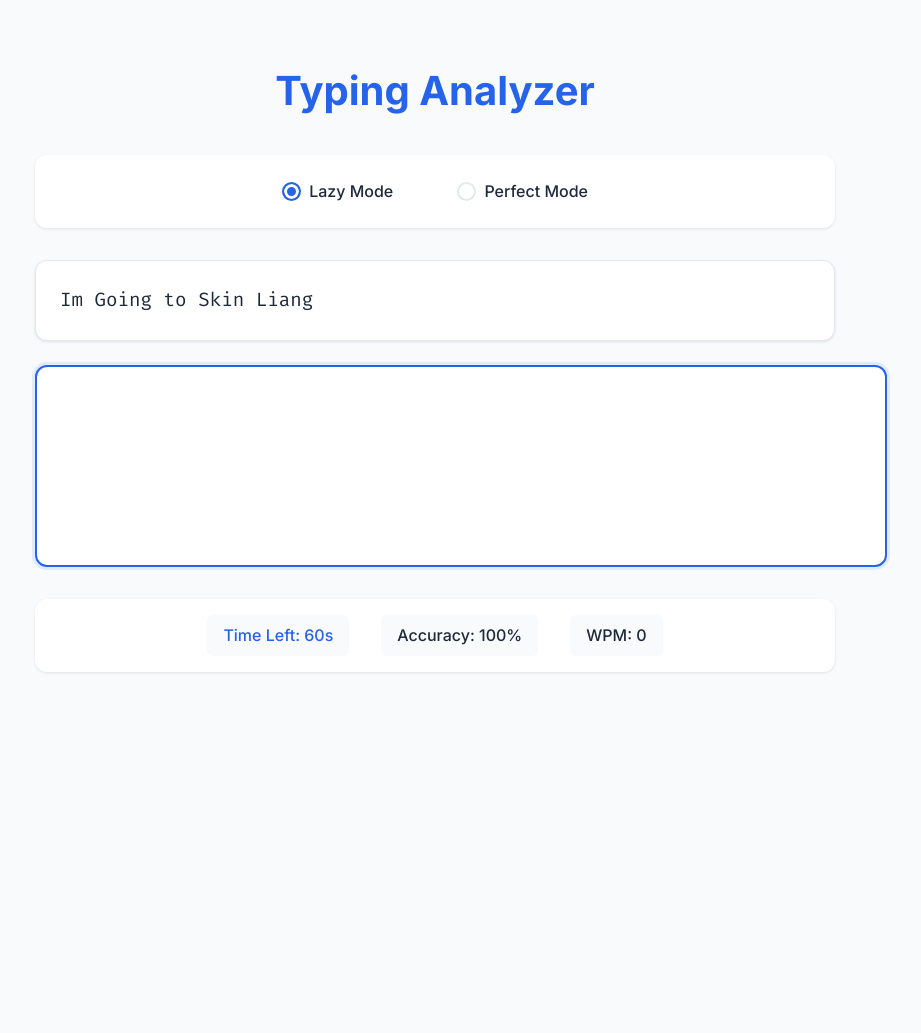
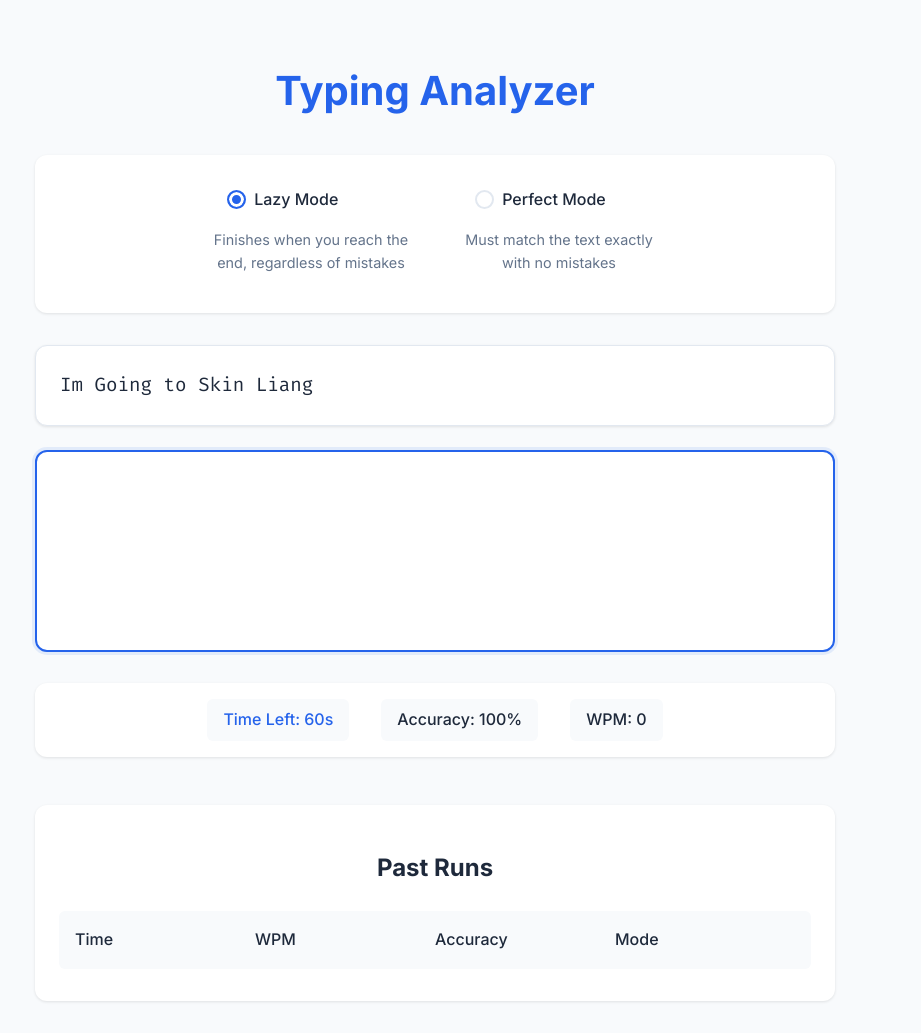
Before and after one commit to Kenderdragon/MDN_Application, a Flask app: page / in a window 1280 px wide. Shown: the whole page, without its empty margins (205-1126 px from the left). Before the commit the page ends 673 px from the top, so only its background shows below. Run offline with Flask 3, Linux system fonts and the light colour scheme.

Commit message:
adds Previous Results and refactors script.js
-breaks script.js into refactored files
- Adds previous test  storage through IndexedDB
- General Refactoring of individual test, more modular for future extension

```diff
--- /dev/null
+++ b/app/static/js/historyManager.js
@@ -0,0 +1,115 @@
+export class HistoryManager {
+    constructor(historyContainerId) {
+        this.containerId = historyContainerId;
+        this.container = document.getElementById(historyContainerId);
+        // Ensure the container element exists
+        if (!this.container) {
+            throw new Error(`Element with ID '${historyContainerId}' not found.`);
+        }
+
+        // Initialize IndexedDB
+        this.dbPromise = this.initDatabase();
+    }
+
+    async initDatabase() {
+        return new Promise((resolve, reject) => {
+            const request = indexedDB.open('TypingApp', 1);
+
+            request.onupgradeneeded = (event) => {
+                const db = event.target.result;
+                if (!db.objectStoreNames.contains('history')) {
+                    db.createObjectStore('history', { keyPath: 'id', autoIncrement: true });
+                }
+            };
+
+            request.onsuccess = (event) => {
+                resolve(event.target.result);
+            };
+
+            request.onerror = (event) => {
+                reject(event.target.error);
+            };
+        });
+    }
+
+    async loadHistory() {
+        const db = await this.dbPromise;
+        const transaction = db.transaction('history', 'readonly');
+        const store = transaction.objectStore('history');
+
+        const request = store.getAll();
+
+        request.onsuccess = () => {
+            const history = request.result;
+            // Generate and render the markup for the latest 10 entries
+            const historyMarkup = history
+                .sort((a, b) => b.timestamp - a.timestamp) // Sort by timestamp, newest first
+                .slice(0, 10) // Limit to the 10 most recent entries
+                .map(this.createHistoryEntryMarkup) // Create HTML for each entry
+                .join('');
+
+            // Update the container with the generated markup
+            this.container.innerHTML = historyMarkup;
+        };
+
+        request.onerror = () => {
+            console.error('Failed to load history from IndexedDB.');
+        };
+    }
+
+    async saveRun(stats, mode) {
+        const db = await this.dbPromise;
+        const transaction = db.transaction('history', 'readwrite');
+        const store = transaction.objectStore('history');
+
+        const run = this.createRunEntry(stats, mode);
+        store.add(run);
+
+        transaction.oncomplete = () => {
+            // Reload the history to reflect the update
+            this.loadHistory();
+        };
+
+        transaction.onerror = () => {
+            console.error('Failed to save run to IndexedDB.');
+        };
+    }
+
+    async clearHistory() {
+        const db = await this.dbPromise;
+        const transaction = db.transaction('history', 'readwrite');
+        const store = transaction.objectStore('history');
+
+        const request = store.clear();
+
+        request.onsuccess = () => {
+            // Reload the history to reflect the cleared state
+            this.loadHistory();
+        };
+
+        request.onerror = () => {
+            console.error('Failed to clear history from IndexedDB.');
+        };
+    }
+
+    createRunEntry(stats, mode) {
+        // Create a new run entry object with the current timestamp and mode
+        return {
+            ...stats,
+            timestamp: Date.now(),
+            mode: mode ? 'Perfect' : 'Lazy',
+        };
+    }
+
+    createHistoryEntryMarkup(run) {
+        // Generate the HTML markup for a single history entry
+        return `
+            <div class="run-entry">
+                <span>${new Date(run.timestamp).toLocaleTimeString()}</span>
+                <span>${run.wpm} WPM</span>
+                <span>${run.accuracy}%</span>
+                <span>${run.mode}</span>
+            </div>
+        `;
+    }
+}
--- /dev/null
+++ b/app/static/js/main.js
@@ -0,0 +1,32 @@
+import { TypingTest } from './testCore.js';
+import { HistoryManager } from './historyManager.js';
+
+document.addEventListener('DOMContentLoaded', () => {
+    const elements = {
+        timer: document.getElementById('timer'),
+        typingBox: document.getElementById('typing-area'),
+        // Store the text content directly
+        targetText: document.getElementById('reference-text').textContent.trim(),
+        accuracyCounter: document.getElementById('accuracy'),
+        speedCounter: document.getElementById('wpm'),
+        modeButtons: document.querySelectorAll('input[name="mode"]'),
+        retryButton: document.getElementById('restart-btn')
+    };
+
+    // Buggy shitty managers I've made, probably needs to be refactored
+    const historyManager = new HistoryManager('run-history');
+    const typingTest = new TypingTest(elements);
+    historyManager.loadHistory();
+
+    // Saves the test
+    const originalFinishTest = typingTest.finishTest.bind(typingTest);
+    typingTest.finishTest = (message) => {
+        const stats = originalFinishTest(message);
+        if (stats) {
+            historyManager.saveRun(stats, typingTest.settings.strictMode);
+        }
+    };
+
+    // Start first test
+    typingTest.resetTest();
+});
--- /dev/null
+++ b/app/static/js/testCore.js
@@ -0,0 +1,145 @@
+export class TypingTest {
+    constructor(elements, options = {}) {
+        this.elements = elements;
+        this.settings = {
+            duration: options.duration || 60,
+            strictMode: false
+        };
+
+        // IDK if this state approach is the best, slow but convenient
+        // Probably should avoid this for anything more complex than basic variables.
+        this.state = {
+            timeRemaining: this.settings.duration,
+            timerRunning: null,
+            testStartTime: null,
+        };
+
+        // Not Very familiar with binding as a practice. If it works it works.
+        this.resetTest = this.resetTest.bind(this);
+        this.beginTimer = this.beginTimer.bind(this);
+        this.checkTyping = this.checkTyping.bind(this);
+        this.updateTestStats = this.updateTestStats.bind(this);
+        this.finishTest = this.finishTest.bind(this);
+        this.initializeEventListeners();
+    }
+
+    initializeEventListeners() {
+        // Handle mode toggle (strict/lazy)
+        this.elements.modeButtons.forEach(button => {
+            button.addEventListener('change', (e) => {
+                // I like js. I like comparing strings. I hate C.
+                this.settings.strictMode = e.target.value === 'perfect';
+                this.checkTyping(this.elements.typingBox.value);
+            });
+        });
+
+        // Typing input
+        this.elements.typingBox.addEventListener('input', (e) => {
+            if (!this.state.timerRunning) this.beginTimer();
+            //Following two might be edited to change on end of word? Kind of redundant to dynamically update
+            //on EACH button press, as hard to read?
+
+            // Will implement that when I go to review the word error/analysis system, as might have something
+            // to piggyback off of.
+            this.checkTyping(e.target.value);
+            this.updateTestStats();
+        });
+
+        // No Cheating
+        this.elements.typingBox.addEventListener('paste', e => e.preventDefault());
+        this.elements.typingBox.addEventListener('drop', e => e.preventDefault());
+
+        // Reset
+        this.elements.retryButton.addEventListener('click', this.resetTest);
+    }
+
+    // Clears text and timer and other various stats
+    resetTest() {
+        this.state.timeRemaining = this.settings.duration;
+        this.state.timerRunning = null;
+        this.state.testStartTime = null;
+        this.elements.timer.textContent = `Time Left: ${this.settings.duration}s`;
+        this.elements.accuracyCounter.textContent = 'Accuracy: 100%';
+        this.elements.speedCounter.textContent = 'WPM: 0';
+        this.elements.typingBox.value = '';
+        this.elements.typingBox.disabled = false;
+        this.elements.typingBox.classList.remove('correct', 'error');
+        this.elements.retryButton.style.display = 'none';
+
+        //Sometimes deselected box if I didn't do this
+        this.elements.typingBox.focus();
+    }
+
+    beginTimer() {
+        if (!this.state.timerRunning) {
+            this.state.testStartTime = Date.now();
+
+            // Interval style counter, can be float but honestly prefer the whole second style countdown
+            this.state.timerRunning = setInterval(() => {
+                this.state.timeRemaining--;
+                this.elements.timer.textContent = `Time Left: ${this.state.timeRemaining}s`;
+                if (this.state.timeRemaining <= 0) {
+                    this.finishTest('Time up!');
+                }
+                this.updateTestStats(); // Update stats periodically
+            }, 1000); // Update every second
+        }
+    }
+
+    updateTestStats() {
+        const typedText = this.elements.typingBox.value;
+
+        // WPM
+        const wordCount = typedText.trim().split(/\s+/).length;
+        const minutesElapsed = (Date.now() - this.state.testStartTime) / 60000;
+        const currentSpeed = Math.round(wordCount / minutesElapsed);
+        this.elements.speedCounter.textContent = `WPM: ${currentSpeed}`;
+
+        // Calculate typing accuracy, letter by letter
+        let correctChars = 0;
+        for (let i = 0; i < typedText.length; i++) {
+            if (typedText[i] === this.elements.targetText[i]) correctChars++;
+        }
+
+        // Dynamic Accuracy
+        const accuracy = typedText.length > 0
+            ? Math.round((correctChars / typedText.length) * 100)
+            : 100;
+        this.elements.accuracyCounter.textContent = `Accuracy: ${accuracy}%`;
+
+        return { wpm: currentSpeed, accuracy };
+    }
+
+    finishTest(message) {
+        //Finishing block.
+        clearInterval(this.state.timerRunning);
+        this.state.timerRunning = null;
+        this.elements.typingBox.disabled = true;
+        const stats = this.updateTestStats();
+        this.elements.retryButton.style.display = 'block';
+        return stats;
+    }
+
+    checkTyping(typedText) {
+        // Validate typed text against the target text
+        if (typedText === this.elements.targetText.substring(0, typedText.length)) {
+            this.elements.typingBox.classList.remove('error');
+            this.elements.typingBox.classList.add('correct');
+        } else {
+            this.elements.typingBox.classList.remove('correct');
+            this.elements.typingBox.classList.add('error');
+        }
+
+        // Finish test if text matches target text (strict or lazy mode)
+        if (typedText.length >= this.elements.targetText.length) {
+            const isLazyMode = !this.settings.strictMode;
+            const isPerfectMatch = typedText === this.elements.targetText;
+
+            if (isLazyMode || isPerfectMatch) {
+                return this.finishTest('Test complete!');
+            }
+        }
+
+        return null;
+    }
+}
--- a/app/static/style.css
+++ b/app/static/style/style.css
@@ -6,6 +6,12 @@
     --success-color: #22c55e;
     --error-color: #ef4444;
     --hover-color: #1d4ed8;
+    --secondary-text: #64748b;
+}
+
+/* Global Styles */
+* {
+    transition: background-color 0.2s, border-color 0.2s, color 0.2s;
 }
 
 body {
@@ -26,15 +32,20 @@ h1 {
     color: var(--primary-color);
 }
 
+/* Mode Selector Styles */
 .mode-selector {
     display: flex;
     justify-content: center;
-    gap: 2rem;
+    gap: 3rem;
     margin-bottom: 2rem;
-    padding: 1rem;
+    padding: 1.5rem;
     background: white;
     border-radius: 12px;
     box-shadow: 0 1px 3px rgba(0, 0, 0, 0.1);
+}
+
+.mode-option {
+    text-align: center;
 }
 
 .mode-selector label {
@@ -50,6 +61,13 @@ h1 {
 
 .mode-selector label:hover {
     background-color: var(--background-color);
+}
+
+.mode-description {
+    font-size: 0.9rem;
+    color: var(--secondary-text);
+    margin-top: 0.5rem;
+    max-width: 200px;
 }
 
 .mode-selector input[type="radio"] {
@@ -68,6 +86,7 @@ h1 {
     box-shadow: inset 0 0 0 3px white;
 }
 
+/* Typing Area Styles */
 #reference-text {
     font-family: 'Fira Code', monospace;
     font-size: 1.2rem;
@@ -80,7 +99,7 @@ h1 {
 }
 
 #typing-area {
-    width: 100%;
+    width: 93.5%;
     height: 150px;
     padding: 1.5rem;
     font-family: 'Fira Code', monospace;
@@ -109,6 +128,7 @@ h1 {
     background-color: rgba(239, 68, 68, 0.05);
 }
 
+/* Stats and Controls */
 .stats {
     display: flex;
     justify-content: center;
@@ -151,10 +171,61 @@ h1 {
     background-color: var(--hover-color);
 }
 
-/* Add some responsive adjustments */
+/* History Section */
+.history-section {
+    margin-top: 3rem;
+    padding: 1.5rem;
+    background: white;
+    border-radius: 12px;
+    box-shadow: 0 1px 3px rgba(0, 0, 0, 0.1);
+}
+
+.history-section h2 {
+    text-align: center;
+    color: var(--text-color);
+    margin-bottom: 1.5rem;
+}
+
+.history-grid {
+    max-height: 300px;
+    overflow-y: auto;
+}
+
+.history-headers {
+    display: grid;
+    grid-template-columns: repeat(4, 1fr);
+    padding: 1rem;
+    background: var(--background-color);
+    border-radius: 6px;
+    font-weight: 500;
+    margin-bottom: 0.5rem;
+}
+
+.run-entry {
+    display: grid;
+    grid-template-columns: repeat(4, 1fr);
+    padding: 1rem;
+    border-bottom: 1px solid var(--border-color);
+    transition: background-color 0.2s;
+}
+
+.run-entry:hover {
+    background-color: var(--background-color);
+}
+
+/* Responsive Design */
 @media (max-width: 640px) {
     body {
         padding: 1rem;
+    }
+
+    .mode-selector {
+        flex-direction: column;
+        gap: 1rem;
+    }
+
+    .mode-description {
+        max-width: none;
     }
 
     .stats {
@@ -163,13 +234,8 @@ h1 {
         align-items: center;
     }
 
-    .mode-selector {
-        flex-direction: column;
-        gap: 0.5rem;
+    .history-headers span,
+    .run-entry span {
+        font-size: 0.9rem;
     }
 }
-
-/* Add smooth transitions */
-* {
-    transition: background-color 0.2s, border-color 0.2s, color 0.2s;
-}
--- a/app/templates/index.html
+++ b/app/templates/index.html
@@ -7,18 +7,24 @@
     <link rel="preconnect" href="https://fonts.googleapis.com">
     <link rel="preconnect" href="https://fonts.gstatic.com" crossorigin>
     <link href="https://fonts.googleapis.com/css2?family=Fira+Code:wght@400;500&family=Inter:wght@400;500;700&display=swap" rel="stylesheet">
-        <link rel="stylesheet" href="{{ url_for('static', filename='style.css') }}">
+    <link rel="stylesheet" href="{{ url_for('static', filename='style/style.css') }}">
 </head>
 <body>
     <h1>Typing Analyzer</h1>
 
     <div class="mode-selector">
+        <div class="mode-option">
             <label>
                 <input type="radio" name="mode" value="lazy" checked> Lazy Mode
             </label>
+            <p class="mode-description">Finishes when you reach the end, regardless of mistakes</p>
+        </div>
+        <div class="mode-option">
             <label>
                 <input type="radio" name="mode" value="perfect"> Perfect Mode
             </label>
+            <p class="mode-description">Must match the text exactly with no mistakes</p>
+        </div>
     </div>
 
     <p id="reference-text">{{ text }}</p>
@@ -32,6 +38,20 @@
 
     <button id="restart-btn" style="display: none;">Try Again</button>
 
-    <script src="{{ url_for('static', filename='script.js') }}"></script>
+    <div class="history-section">
+        <h2>Past Runs</h2>
+        <div class="history-grid">
+            <div class="history-headers">
+                <span>Time</span>
+                <span>WPM</span>
+                <span>Accuracy</span>
+                <span>Mode</span>
+            </div>
+            <div id="run-history">
+            </div>
+        </div>
+    </div>
+
+    <script type="module" src="{{ url_for('static', filename='js/main.js') }}"></script>
 </body>
 </html>
```
Also changed, not shown: app/static/script.js (deleted, +0 -135 lines). Lines whose indentation alone changed are shown as unchanged.
